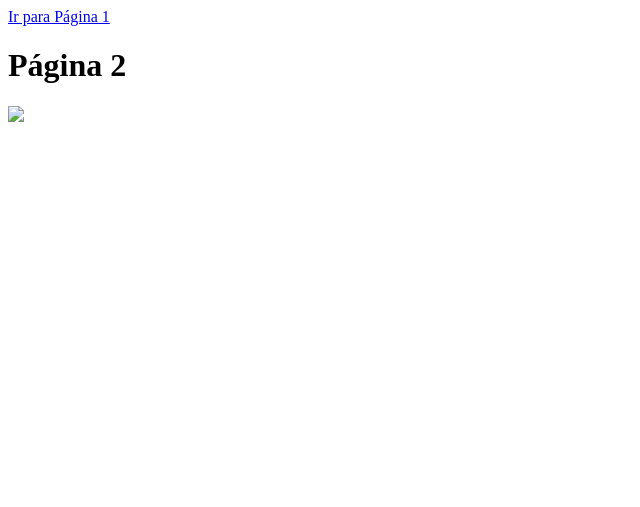
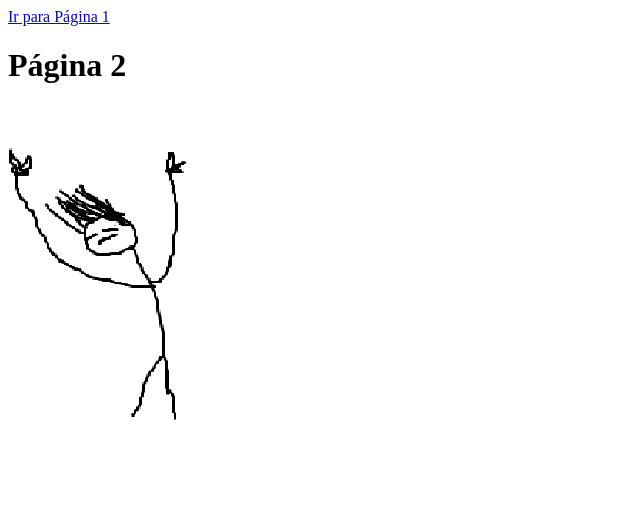
Before and after one commit to TixSoares/Rock-And-Roll, a plain HTML site: page pagina2.html in a window 1280 px wide. Shown: the whole page, without its empty margins (0-640 px from the left). Drawn offline with Linux system fonts and the light colour scheme.

Commit message:
Update pagina2.html

```diff
--- a/pagina2.html
+++ b/pagina2.html
@@ -9,6 +9,6 @@
 </head>
 <body>
     <h1>Página 2</h1>
-    <img src="rock2.png">
+    <img src="\imagens\rock2.png">
 </body>
 </html>
```
